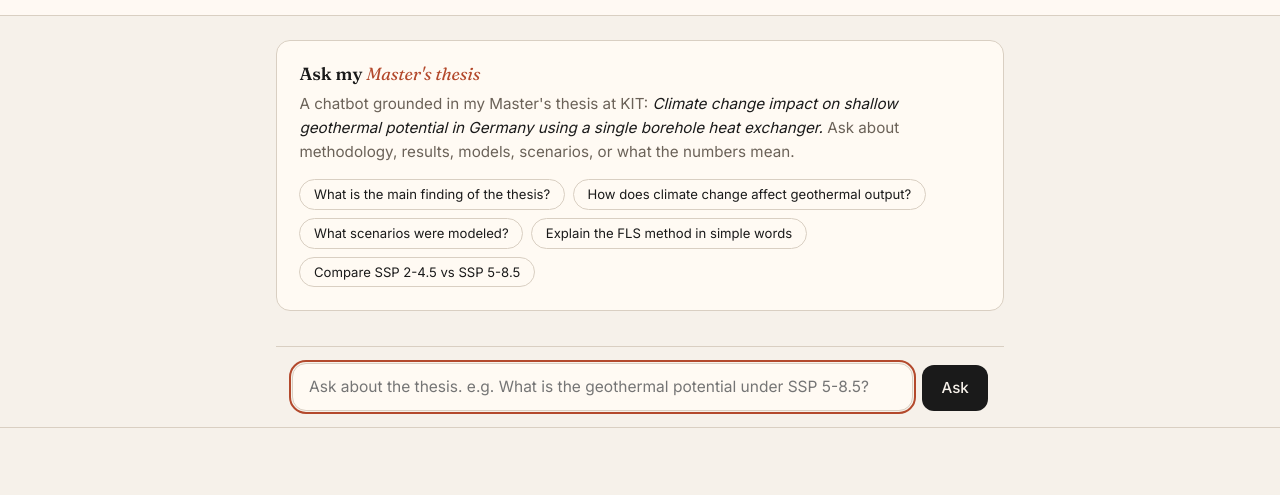
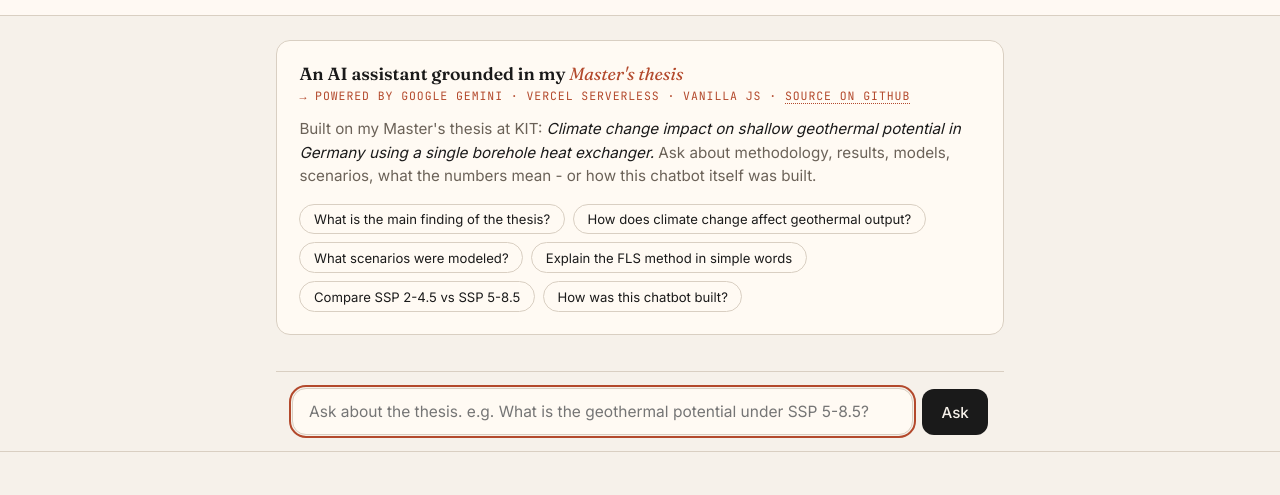
Before and after one commit to VaibhavJ97/geochat, a website: page index.html in a window 1280 px wide. Shown: the part 47-542 px from the top of the page. Drawn offline with Linux system fonts and the light colour scheme.

Commit message:
Revise introduction and add chatbot inquiry button
Updated the introduction section to better describe the AI assistant and its connection to the Master's thesis. Added a new button for inquiries about the chatbot's construction.

```diff
--- a/index.html
+++ b/index.html
@@ -151,6 +151,25 @@
   .intro p em {
     color: var(--ink);
     font-style: italic;
+  }
+
+  .intro .tech-tag {
+    display: block;
+    margin: -0.25rem 0 0.85rem;
+    font-family: 'JetBrains Mono', monospace;
+    font-size: 0.72rem;
+    letter-spacing: 0.08em;
+    color: var(--accent);
+    text-transform: uppercase;
+  }
+  .intro .tech-tag a {
+    color: var(--accent);
+    border-bottom: 1px dotted var(--accent);
+    text-decoration: none;
+  }
+  .intro .tech-tag a:hover {
+    color: var(--accent-deep);
+    border-bottom-color: var(--accent-deep);
   }
 
   .suggestions {
@@ -515,10 +534,11 @@
 <main>
   <div id="messages">
     <div class="intro">
-      <h2>Ask my <em>Master's thesis</em></h2>
+      <h2>An AI assistant grounded in my <em>Master's thesis</em></h2>
+      <div class="tech-tag">→ Powered by Google Gemini · Vercel serverless · Vanilla JS · <a href="https://github.com/VaibhavJ97/geochat" target="_blank">source on GitHub</a></div>
       <p>
-        A chatbot grounded in my Master's thesis at KIT: <em>Climate change impact on shallow geothermal potential in Germany using a single borehole heat exchanger.</em>
-        Ask about methodology, results, models, scenarios, or what the numbers mean.
+        Built on my Master's thesis at KIT: <em>Climate change impact on shallow geothermal potential in Germany using a single borehole heat exchanger.</em>
+        Ask about methodology, results, models, scenarios, what the numbers mean - or how this chatbot itself was built.
       </p>
       <div class="suggestions">
         <button class="suggestion" type="button">What is the main finding of the thesis?</button>
@@ -526,6 +546,7 @@
         <button class="suggestion" type="button">What scenarios were modeled?</button>
         <button class="suggestion" type="button">Explain the FLS method in simple words</button>
         <button class="suggestion" type="button">Compare SSP 2-4.5 vs SSP 5-8.5</button>
+        <button class="suggestion" type="button">How was this chatbot built?</button>
       </div>
     </div>
   </div>
```
